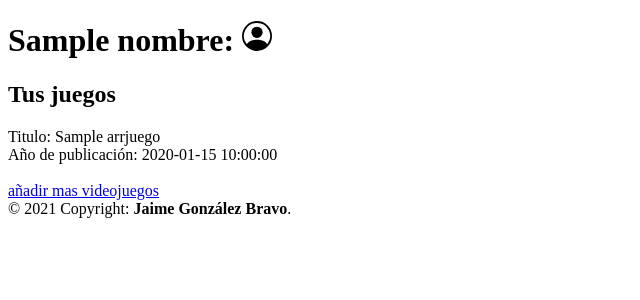
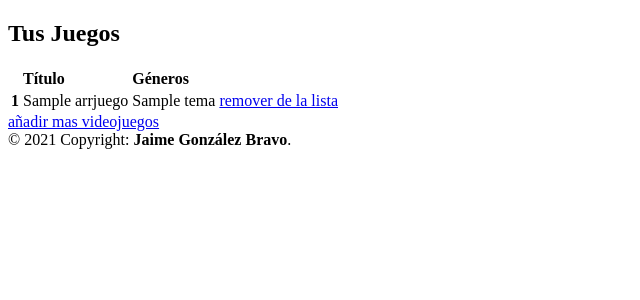
Before and after one commit to KonoDIODa13/videojuegos, a Symfony app: template templates/perfil/perfil.html.twig in a window 1280 px wide. Shown: the part 114-414 px from the top of the page, without its empty margins (0-640 px from the left). Run offline with Twig, Linux system fonts and the light colour scheme; the template is opened without the code that fills it: most values are stand-ins (such as "Sample title", 1, 10 or a date in 2020); some libraries are stand-ins or nearby versions.

Commit message:
ahora borra los juegos y bonita tablita para las listas

```diff
--- a/assets/styles/app.css
+++ b/assets/styles/app.css
@@ -53,7 +53,6 @@ body {
     height: 10%;
 }
 
-i {
-    height: 50px;
-    width: 50px;
+td{
+    font-size: larger;
 }
--- a/src/Security/InicioSesionAuthenticator.php
+++ b/src/Security/InicioSesionAuthenticator.php
@@ -39,7 +39,6 @@ class InicioSesionAuthenticator extends AbstractAuthenticator
     {
         $nombreUsuario = $request->get('nombreUsuario');
         $contra = $request->get('contra');
-        //$contra = $this->passwordHasher->hashPassword($password);
 
         $pasaporte = new Passport(
             new UserBadge($nombreUsuario, function ($userIdentifier) {
--- a/templates/perfil/inicio_sesion.html.twig
+++ b/templates/perfil/inicio_sesion.html.twig
@@ -6,9 +6,9 @@
 
 {% block body %}
 
-{% block nav %}
-	{{parent()}}
-{% endblock %}
+	{% block nav %}
+		{{parent()}}
+	{% endblock %}
 
 	<div class="container">
 		<div class="row">
--- a/templates/perfil/perfil.html.twig
+++ b/templates/perfil/perfil.html.twig
@@ -10,28 +10,42 @@
 	{% block nav %}
 		{{ parent() }}
 	{% endblock %}
+
 	{% block text %}
-		<h1 class="m-3">
-			{{ nombre }}:
-			<svg xmlns="http://www.w3.org/2000/svg" width="30" height="30" fill="currentColor" class="bi bi-person-circle" viewbox="0 0 16 16">
-				<path d="M11 6a3 3 0 1 1-6 0 3 3 0 0 1 6 0z"/>
-				<path fill-rule="evenodd" d="M0 8a8 8 0 1 1 16 0A8 8 0 0 1 0 8zm8-7a7 7 0 0 0-5.468 11.37C3.242 11.226 4.805 10 8 10s4.757 1.225 5.468 2.37A7 7 0 0 0 8 1z"/>
-			</svg>
-		</h1>
+		<div class="listaJuego">
+			<h2 class="text-center">Tus Juegos</h2>
 
-		<!-- poner mas cosasssasasaas-->
-
-
-		<!-- lista de videojuegos -->
-		<div class="listaJuego">
-			<h2>Tus juegos</h2>
 			{% if arrjuegos != null %}
-				{% for juego in arrjuegos %}
-					<span>Titulo:
-						{{ juego.titulo }}</span><br>
-					<span>Año de publicación:
-						{{ juego.fechaPublicacion }}</span><br><br>
-				{% endfor %}
+				<div class="table-responsive">
+					<table class="table table-hover border border-dark">
+						<thead>
+							<tr>
+								<td></td>
+								<td class="text-center">
+									<strong>Título<strong
+								></td>
+								<td class="text-center">
+									<strong>Géneros<strong>
+								</td>
+								<td></td>
+							</tr>
+						</thead>
+						{% for key, juego in arrjuegos %}
+							<tr>
+								<th scope="row">{{key ++1}}</th>
+								<td class="text-center">{{juego.titulo}}</td>
+								<td class="text-center">
+									{% for genero in juego.tema %}
+										{{genero}}
+									{% endfor %}
+								</td>
+								<td class="text-end">
+									<a class="btn btn-secondary p-1" href="{{path('app_remover_juego_lista', {videojuego: juego.id})}}">remover de la lista</a>
+								</td>
+							</tr>
+						{% endfor %}
+					</table>
+				</div>
 				<a href="{{ path ('app_videojuegos') }}">añadir mas videojuegos</a>
 			{% else %}
 				no hay juegos en tu lista.<br>
@@ -39,6 +53,7 @@
 			{% endif %}
 		</div>
 	{% endblock %}
+
 	{% block footer %}
 		{{parent()}}
 	{% endblock %}
--- a/templates/videojuegos/index.html.twig
+++ b/templates/videojuegos/index.html.twig
@@ -7,7 +7,7 @@
 	{% block nav %}
 		{{ parent() }}
 	{% endblock %}
-	<div>
+	<div class="table-responsive">
 		<h2 class="text-center text-secondary col">
 			Videojuegos</h2>
 		<!-- <h2 class="text-right col text-secondary">Filtrar por:</h2>-->
```
Also changed, not shown: src/Controller/PerfilController.php (+18 -0 lines). Lines whose indentation alone changed are shown as unchanged.
